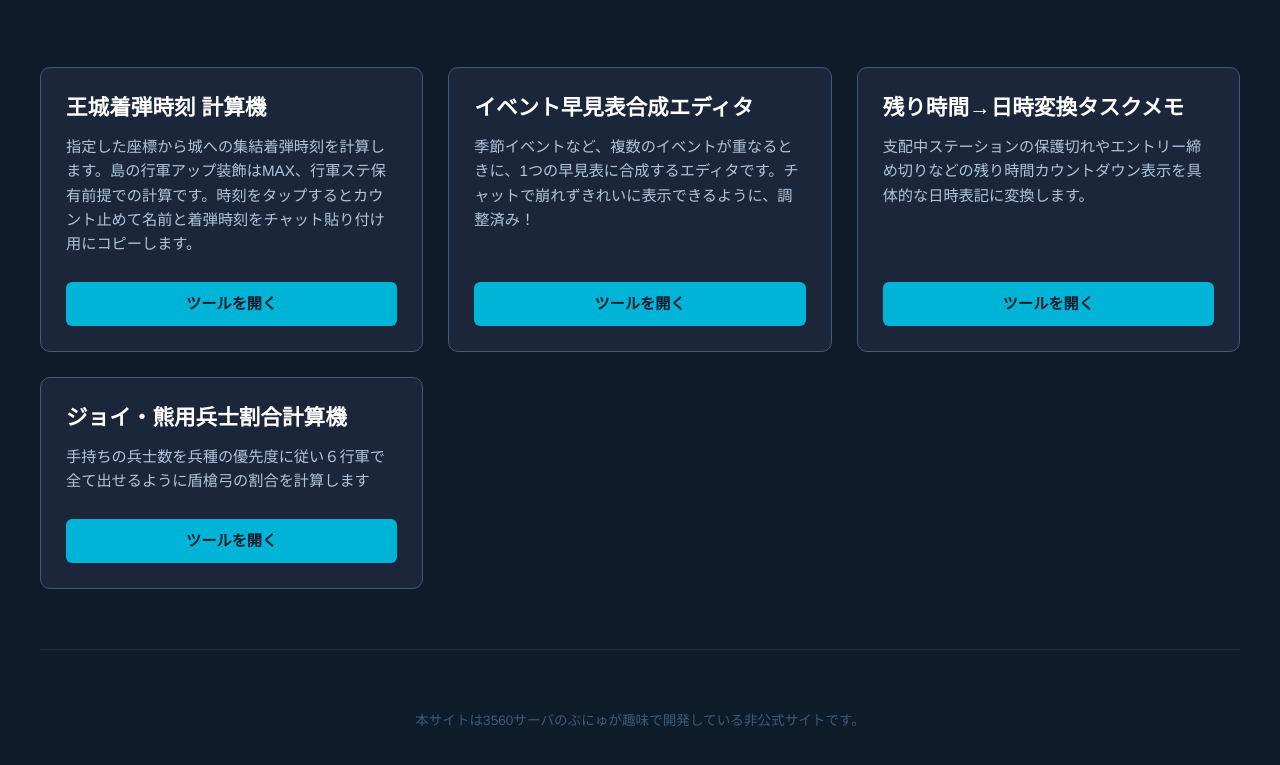
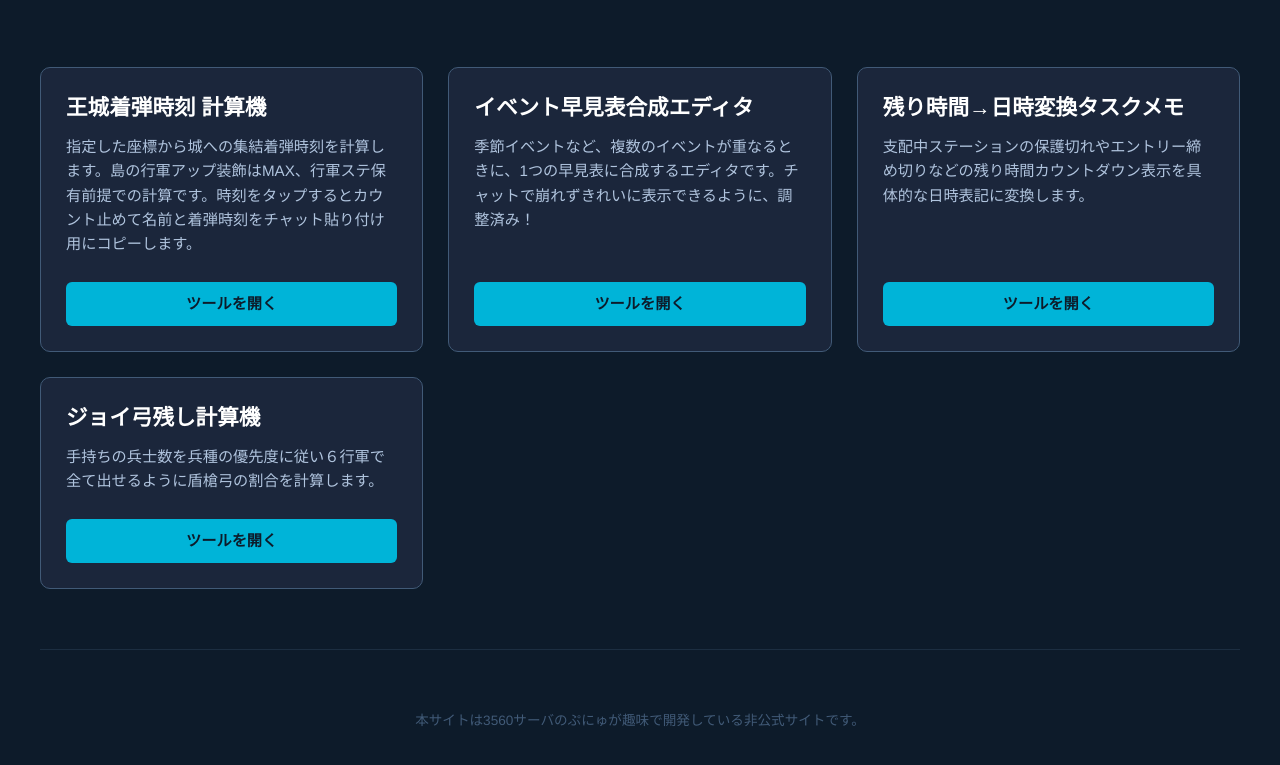
Before and after one commit to yucke/webapp, a plain HTML site: page index.html in a window 1280 px wide. Shown: the part 171-936 px from the top of the page. Drawn offline with Linux system fonts and the light colour scheme.

Commit message:
index.html を更新

```diff
--- a/index.html
+++ b/index.html
@@ -172,8 +172,8 @@
         </div>
         <div class="tool-card">
             <div class="tool-card-content">
-                <h2>ジョイ・熊用兵士割合計算機</h2>
-                <p>手持ちの兵士数を兵種の優先度に従い６行軍で全て出せるように盾槍弓の割合を計算します</p>
+                <h2>ジョイ弓残し計算機</h2>
+                <p>手持ちの兵士数を兵種の優先度に従い６行軍で全て出せるように盾槍弓の割合を計算します。</p>
             </div>
             <a href="WOS_troop_ratio_calc.html" class="btn" target="_blank" rel="noopener noreferrer">ツールを開く</a>
         </div>
```
